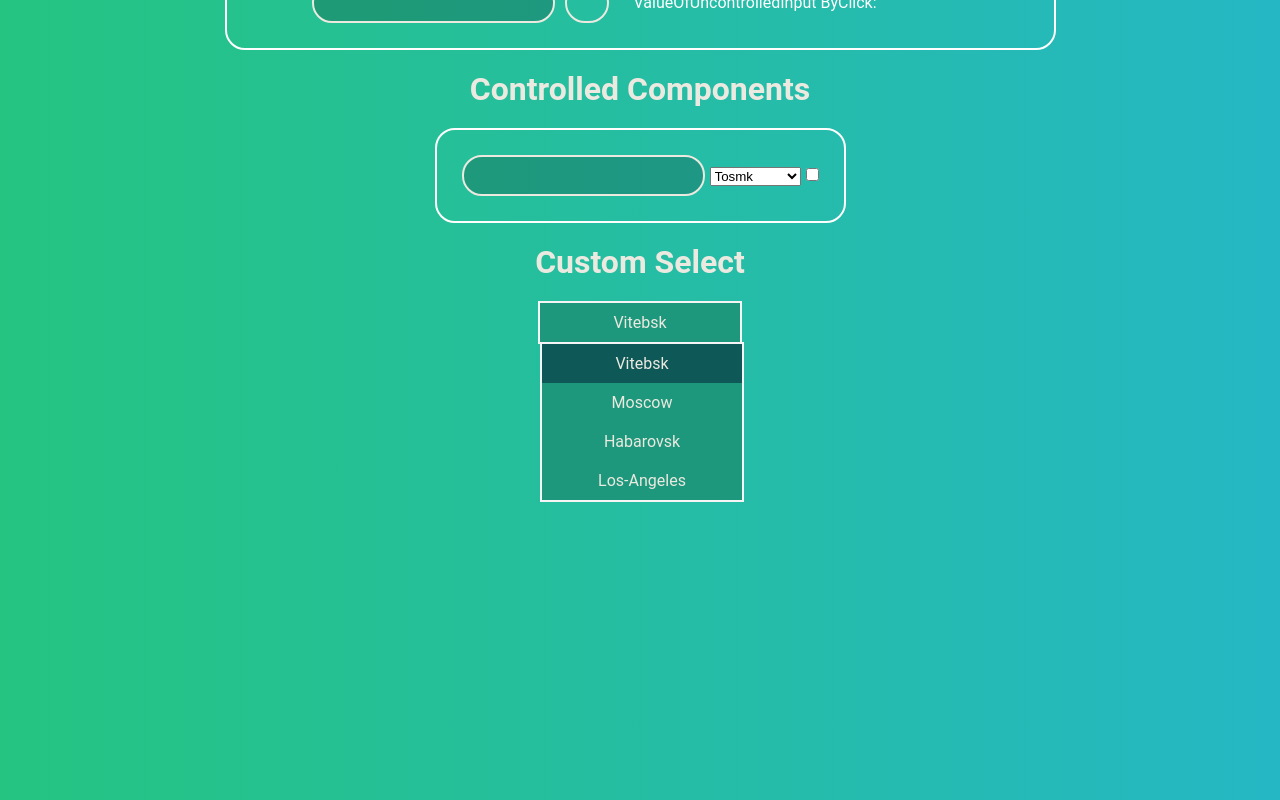
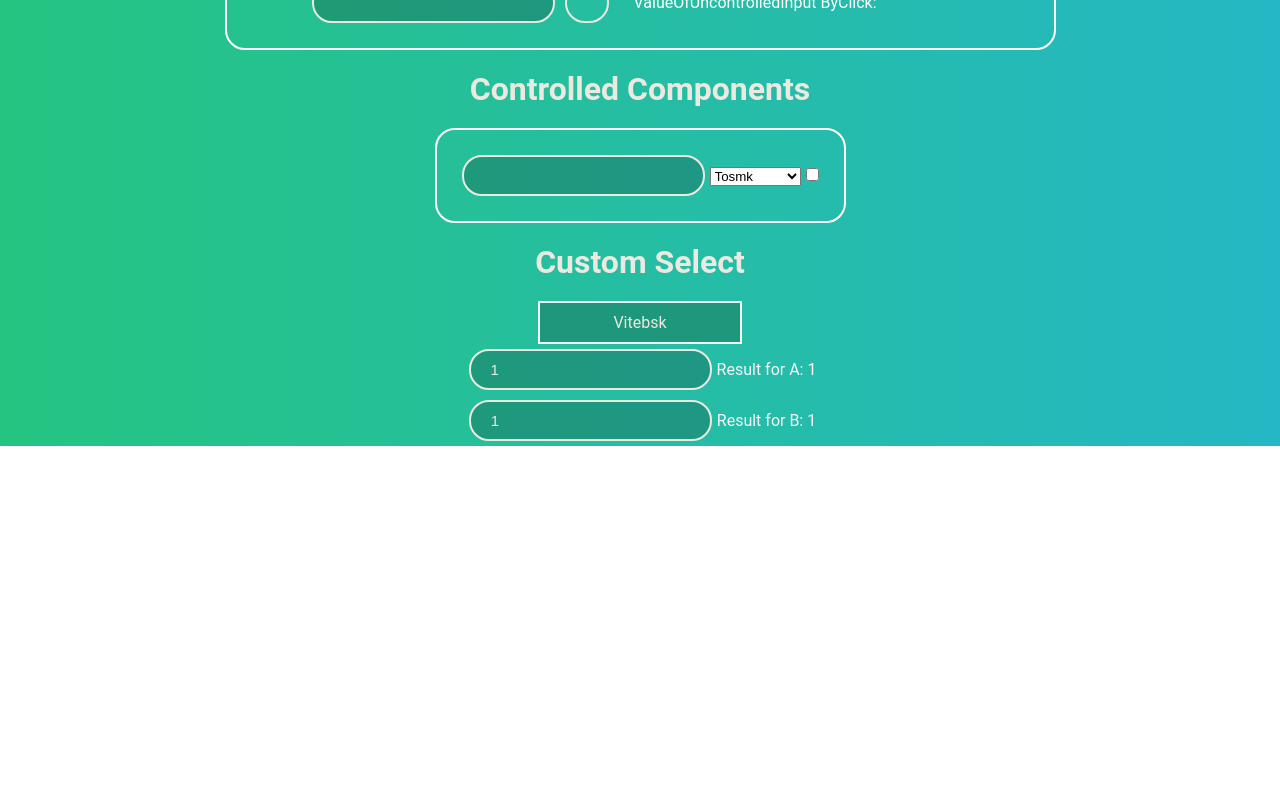
Before and after one commit to pevnev-ivan/microstask, a React (Create React App) app: page / in a window 1280 px wide. Shown: the part 2072-2872 px from the top of the page. After the commit the page ends 2518 px from the top, so only its background shows below. Built offline with nearby package versions, Linux system fonts and the light colour scheme.

Commit message:
Lesson 18: - UseMemo example for diff-t counter

```diff
--- a/src/site/componentsReactLearning/ReactLearning.tsx
+++ b/src/site/componentsReactLearning/ReactLearning.tsx
@@ -5,8 +5,8 @@ import PageTitle from "./w-1/PageTitle";
 import OnOff from "./w-1/OnOff";
 import UncontrolledComponents from "./w-2/UncontrolledComponents";
 import ControlledComponents from "./w-2/ControlledComponents";
-import CustomSelect from "./w-2/CustomSelect/CustomSelect";
 import Parent from "./w-2/CustomSelect/Parent";
+import DifficultCounterExample from "./w-2/UseMemo";
 
 const ReactLearning = () => {
     return (
@@ -19,16 +19,8 @@ const ReactLearning = () => {
             <h1>Uncontrolled Components</h1><UncontrolledComponents/>
             <h1>Controlled Components</h1><ControlledComponents/>
             <h1>Custom Select</h1><Parent/>
-                123
-            <br/><br/>
-            <br/><br/>
-            <br/><br/>
-            <br/><br/>
-            <br/><br/><br/>
-            <br/><br/><br/>
-            <br/><br/><br/>
-            <br/><br/><br/>
-            <br/><br/><br/><br/>
+
+            <DifficultCounterExample/>
         </>
     );
 };
--- a/src/site/componentsReactLearning/w-2/CustomSelect/CustomSelect.tsx
+++ b/src/site/componentsReactLearning/w-2/CustomSelect/CustomSelect.tsx
@@ -13,7 +13,7 @@ type PropsType = {
 
 
 const CustomSelect = (props: PropsType) => {
-    const [active, setActive] = useState(false)
+    const [active, setActive] = useState(true)
     const [hover, setHover] = useState(props.array[0].id)
 
     // useEffect(() => {
--- /dev/null
+++ b/src/site/componentsReactLearning/w-2/UseMemo.tsx
@@ -0,0 +1,47 @@
+import React, {useMemo, useState} from 'react';
+
+const DifficultCounterExample = () => {
+
+    const [a, setA] = useState<number>(1)
+    const [b, setB] = useState<number>(1)
+
+    let resultA = 1;
+    let resultB = 1;
+
+    resultA = useMemo (() => {
+        let tempResultA = 1
+        for (let i = 1; i < a+1; i++) {
+            let fake = 0;
+            while (fake < 100000000) {fake++}
+
+            tempResultA = i * tempResultA
+            console.log(tempResultA)
+        }
+        return tempResultA
+    }, [a])
+
+
+    for (let i = 1; i < b+1; i++) {
+
+        resultB = i * resultB
+        console.log(resultB)
+    }
+    if (a === 0) {resultA = 0}
+    if (a === 0) {resultB = 0}
+    return (
+        <div>
+
+            <div>
+                <input value={a} onChange={(e) => setA(+e.currentTarget.value)}/>
+                <p style={{display: 'inline',color:'whitesmoke'}}>Result for A: {resultA}</p>
+            </div>
+            <div>
+                <input value={b} onChange={(e) => setB(+e.currentTarget.value)}/>
+                <p style={{display: 'inline',color:'whitesmoke'}}>Result for B: {resultB}</p>
+            </div>
+        </div>
+    );
+};
+
+
+export default DifficultCounterExample;
```
